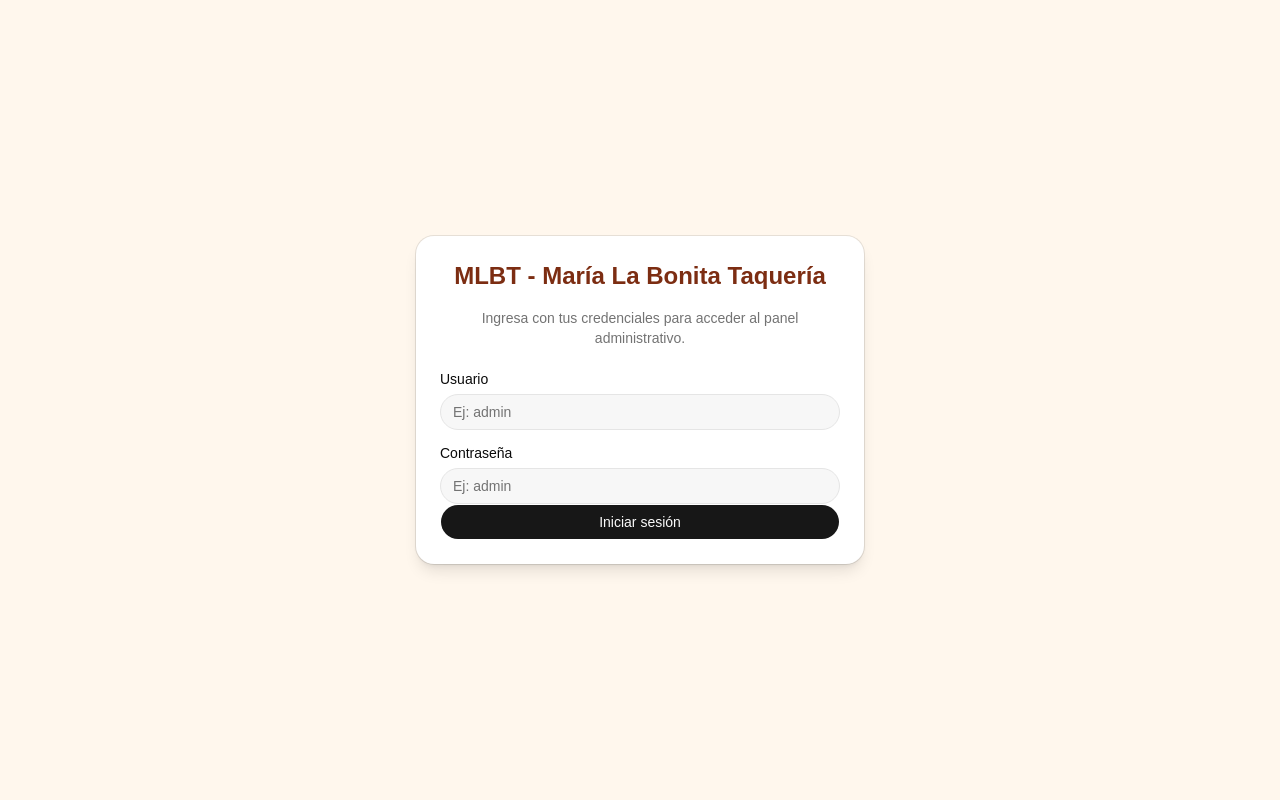
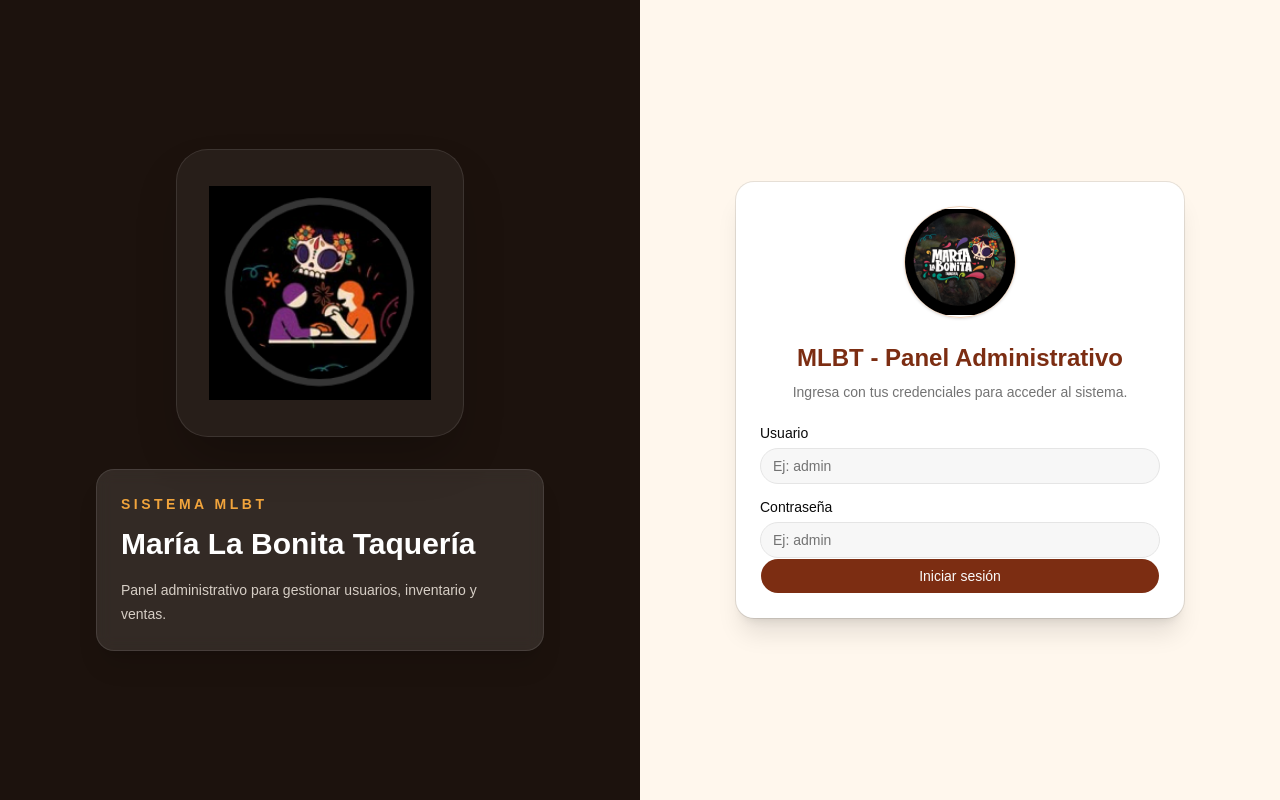
Before and after one commit to borikano/MLBT_Proyecto, a React (Vite) app in the folder frontend-react/: page /login in a window 1280 px wide. Built offline with nearby package versions, Linux system fonts and the light colour scheme.

Commit message:
style: integrar identidad visual en login React
Motivo: se mejora la pantalla de inicio de sesión del frontend React usando las imágenes reales del proyecto MLBT en tamaños controlados, evitando que los recursos visuales pierdan calidad al mostrarse como fondo extendido.

```diff
--- a/frontend-react/src/pages/Login.jsx
+++ b/frontend-react/src/pages/Login.jsx
@@ -1,5 +1,8 @@
 import { useState } from "react"
 import { useNavigate } from "react-router-dom"
+
+import logoPrincipal from "@/assets/mlbt/brand/logo-principal.png"
+import inicioSesion from "@/assets/mlbt/backgrounds/inicio-sesion.png"
 
 import { Button } from "@/components/ui/button"
 import {
@@ -45,15 +48,51 @@ export default function Login() {
   }
 
   return (
-    <main className="flex min-h-screen items-center justify-center bg-[#fff7ed] px-4">
-      <Card className="w-full max-w-md border-[#f1d4bd] shadow-lg">
-        <CardHeader className="space-y-2 text-center">
+    <main className="min-h-screen bg-[#fff7ed]">
+      <section className="grid min-h-screen grid-cols-1 lg:grid-cols-2">
+        <aside className="hidden items-center justify-center bg-[#1c120d] px-10 py-12 lg:flex">
+          <div className="max-w-md text-center">
+            <div className="mx-auto flex h-72 w-72 items-center justify-center rounded-[2rem] border border-white/10 bg-white/5 p-8 shadow-2xl">
+              <img
+                src={inicioSesion}
+                alt="Ilustración de inicio de sesión de María La Bonita Taquería"
+                className="h-full w-full object-contain"
+              />
+            </div>
+
+            <div className="mt-8 rounded-2xl border border-white/10 bg-white/10 p-6 text-left shadow-xl backdrop-blur">
+              <p className="text-sm font-semibold uppercase tracking-[0.25em] text-[#f1a43c]">
+                Sistema MLBT
+              </p>
+
+              <h1 className="mt-3 text-3xl font-bold text-white">
+                María La Bonita Taquería
+              </h1>
+
+              <p className="mt-4 text-sm leading-6 text-orange-50/80">
+                Panel administrativo para gestionar usuarios, inventario y ventas.
+              </p>
+            </div>
+          </div>
+        </aside>
+
+        <section className="flex items-center justify-center px-4 py-10">
+          <Card className="w-full max-w-md border-[#f1d4bd] shadow-xl">
+            <CardHeader className="space-y-4 text-center">
+              <img
+                src={logoPrincipal}
+                alt="Logo María La Bonita Taquería"
+                className="mx-auto h-28 w-28 rounded-full border border-[#f1d4bd] object-contain shadow-sm"
+              />
+
+              <div className="space-y-2">
                 <CardTitle className="text-2xl font-bold text-[#7c2d12]">
-            MLBT - María La Bonita Taquería
+                  MLBT - Panel Administrativo
                 </CardTitle>
                 <CardDescription>
-            Ingresa con tus credenciales para acceder al panel administrativo.
+                  Ingresa con tus credenciales para acceder al sistema.
                 </CardDescription>
+              </div>
             </CardHeader>
 
             <form onSubmit={handleSubmit}>
@@ -92,12 +131,17 @@ export default function Login() {
               </CardContent>
 
               <CardFooter>
-            <Button type="submit" className="w-full">
+                <Button
+                  type="submit"
+                  className="w-full bg-[#7c2d12] hover:bg-[#9a3412]"
+                >
                   Iniciar sesión
                 </Button>
               </CardFooter>
             </form>
           </Card>
+        </section>
+      </section>
     </main>
   )
 }
```
Lines whose indentation alone changed are shown as unchanged.
